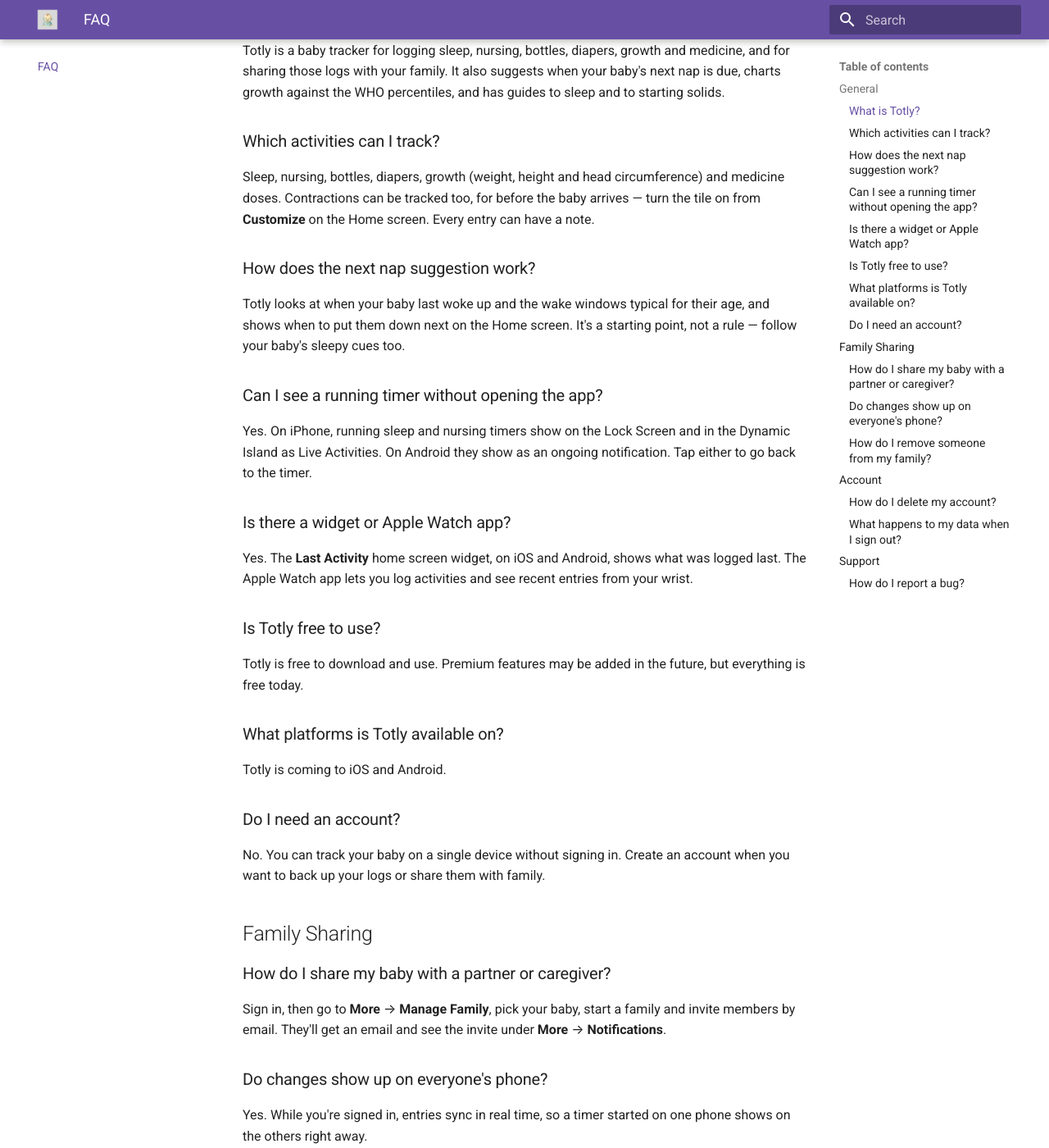
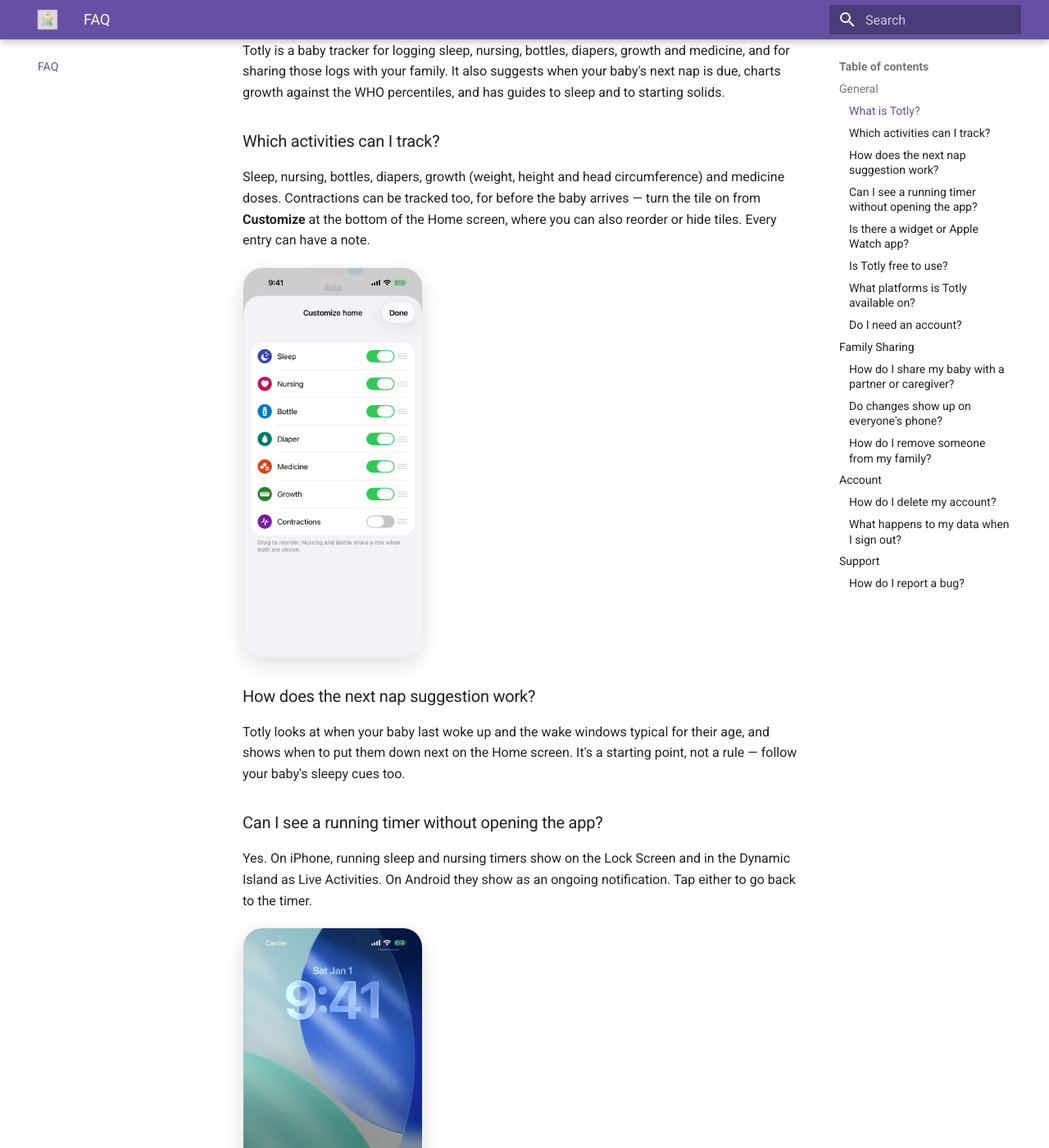
Before and after one commit to Plus-Mobile-Apps/totly-site, an MkDocs documentation site: the page built from docs/faq.md, in a window 1280 px wide and 1400 px high, scrolled down 276 px. Shown: the whole window at 82% size. Built offline with MkDocs 1.6.1 and Material for MkDocs 9.7.7, drawn with Linux system fonts in a browser that asks for light colours; some of the changed text lies outside the part shown.

Commit message:
Add FAQ screenshots and retake the site's screenshots with Winter (#4)
* Add app screenshots and describe what Totly does today

The home page was a short feature list from before most of the app
existed. It now opens with a hero and walks through logging, Live
Activities, widgets and the Watch app, Reports, the next-nap suggestion
and Sleep tab, growth charts and the Food tab, each beside a screenshot
from the iOS app. The FAQ gains questions on tracked activities, the nap
suggestion, timers outside the app, the widget and Watch app, and
real-time sync.

Co-Authored-By: Claude Opus 5.5 <noreply@anthropic.com>

* Add screenshots to the FAQ and update the delete account answer

The FAQ answers that point at a screen now show it: Customize home for
the activities you can track, the Lock Screen Live Activity, More and
Manage family for sharing, and Profile for deleting the account.

Deleting the account moved into the app (More, then your profile, then
Delete account), so the answer describes that and keeps emailing support
for people who can't sign in. Real email addresses in the signed-in
screenshots are replaced with example.com addresses.

Co-Authored-By: Claude Opus 5.5 <noreply@anthropic.com>

* Retake the site's screenshots with Winter and a profile photo

The home page now shows Winter, a 5-week-old with a photo, across Home,
the nursing timer, the Lock Screen Live Activity, Reports, the Sleep tab
and the growth chart. Winter's logs are demo data on an offline copy of
the baby, so the shots show a full week.

The FAQ's More, Manage family and Profile shots are retaken with a
profile photo, and the sharing answer gains the invite in Notifications.
Every email address is replaced with an example.com one.

Co-Authored-By: Claude Opus 5.5 <noreply@anthropic.com>

---------

Co-authored-by: Claude Opus 5.5 <noreply@anthropic.com>

```diff
--- a/docs/faq.md
+++ b/docs/faq.md
@@ -6,13 +6,17 @@
 Totly is a baby tracker for logging sleep, nursing, bottles, diapers, growth and medicine, and for sharing those logs with your family. It also suggests when your baby's next nap is due, charts growth against the WHO percentiles, and has guides to sleep and to starting solids.
 
 ### Which activities can I track?
-Sleep, nursing, bottles, diapers, growth (weight, height and head circumference) and medicine doses. Contractions can be tracked too, for before the baby arrives — turn the tile on from **Customize** on the Home screen. Every entry can have a note.
+Sleep, nursing, bottles, diapers, growth (weight, height and head circumference) and medicine doses. Contractions can be tracked too, for before the baby arrives — turn the tile on from **Customize** at the bottom of the Home screen, where you can also reorder or hide tiles. Every entry can have a note.
+
+![The Customize home sheet with a switch and drag handle for each activity](assets/screenshots/customize.png){ .faq-shot loading=lazy }
 
 ### How does the next nap suggestion work?
 Totly looks at when your baby last woke up and the wake windows typical for their age, and shows when to put them down next on the Home screen. It's a starting point, not a rule — follow your baby's sleepy cues too.
 
 ### Can I see a running timer without opening the app?
 Yes. On iPhone, running sleep and nursing timers show on the Lock Screen and in the Dynamic Island as Live Activities. On Android they show as an ongoing notification. Tap either to go back to the timer.
+
+![A running nursing timer as a Live Activity on the iPhone Lock Screen](assets/screenshots/live-activity.jpg){ .faq-shot loading=lazy }
 
 ### Is there a widget or Apple Watch app?
 Yes. The **Last Activity** home screen widget, on iOS and Android, shows what was logged last. The Apple Watch app lets you log activities and see recent entries from your wrist.
@@ -29,18 +33,28 @@ No. You can track your baby on a single device without signing in. Create an acc
 ## Family Sharing
 
 ### How do I share my baby with a partner or caregiver?
-Sign in, then go to **More** → **Manage Family**, pick your baby, start a family and invite members by email. They'll get an email and see the invite under **More** → **Notifications**.
+Sign in, then go to **More** → **Manage family**, pick your baby, start a family and invite members by email. They'll get an email and see the invite under **More** → **Notifications**, where they can accept it.
+
+<div class="faq-shots" markdown>
+![The More tab with the profile, Manage family and Notifications](assets/screenshots/more-family.png){ .faq-shot loading=lazy }
+![Manage family with the owner, an invited member and the invite by email form](assets/screenshots/manage-family.png){ .faq-shot loading=lazy }
+![An invite to join Winter's family in Notifications, with Decline and Accept](assets/screenshots/notifications.png){ .faq-shot loading=lazy }
+</div>
 
 ### Do changes show up on everyone's phone?
 Yes. While you're signed in, entries sync in real time, so a timer started on one phone shows on the others right away.
 
 ### How do I remove someone from my family?
-Go to **More** → **Manage Family**, pick your baby, and tap **Remove** next to the member. To leave a family yourself, tap **Leave family**.
+Go to **More** → **Manage family**, pick your baby, and tap **Remove** next to the member. To take back an invite that hasn't been accepted yet, tap **Cancel invite**. To leave a family yourself, tap **Leave family**.
 
 ## Account
 
 ### How do I delete my account?
-Email **support@plusmobileapps.com** from the address you signed up with and ask us to delete your account. We'll permanently delete your account, your profile and all babies, logs and photos you've added.
+Go to **More**, tap your profile at the top, then tap **Delete account** and type your email to confirm. Your babies with their logs and photos, and the families you own with their babies, are deleted for everyone, and you leave any other families. This can't be undone.
+
+![The Profile screen with the Delete account button](assets/screenshots/manage-profile.png){ .faq-shot loading=lazy }
+
+If you can't sign in anymore, email **support@plusmobileapps.com** from the address you signed up with and we'll delete it for you.
 
 ### What happens to my data when I sign out?
 Signing out uploads any pending changes, then deletes the babies and logs stored on that device. Sign back in to download them again.
--- a/docs/stylesheets/extra.css
+++ b/docs/stylesheets/extra.css
@@ -117,3 +117,33 @@
     max-width: 200px;
   }
 }
+
+/* FAQ: screenshots under an answer, alone or side by side */
+.md-typeset img.faq-shot {
+  display: block;
+  width: 220px;
+  height: auto;
+  margin: 1rem 0 1.5rem;
+  border-radius: 24px;
+  border: 1px solid rgba(0, 0, 0, 0.08);
+  box-shadow: 0 8px 24px rgba(0, 0, 0, 0.12);
+}
+
+.faq-shots p {
+  display: flex;
+  flex-wrap: wrap;
+  align-items: flex-start;
+  gap: 1rem;
+  margin: 0;
+}
+
+.faq-shots img.faq-shot {
+  margin: 1rem 0 1.5rem;
+}
+
+@media screen and (max-width: 44.9375em) {
+  .faq-shots img.faq-shot {
+    width: calc(50% - 0.5rem);
+    max-width: 220px;
+  }
+}
```
Also changed, not shown: docs/index.md (+2 -2 lines), docs/assets/screenshots/customize.png (added), docs/assets/screenshots/growth.png, docs/assets/screenshots/home.png, docs/assets/screenshots/live-activity.jpg, docs/assets/screenshots/manage-family.png (added), docs/assets/screenshots/manage-profile.png (added), docs/assets/screenshots/more-family.png (added), docs/assets/screenshots/notifications.png (added), docs/assets/screenshots/nursing.png, docs/assets/screenshots/reports-day.png, docs/assets/screenshots/reports-list.png, docs/assets/screenshots/sleep.png.
